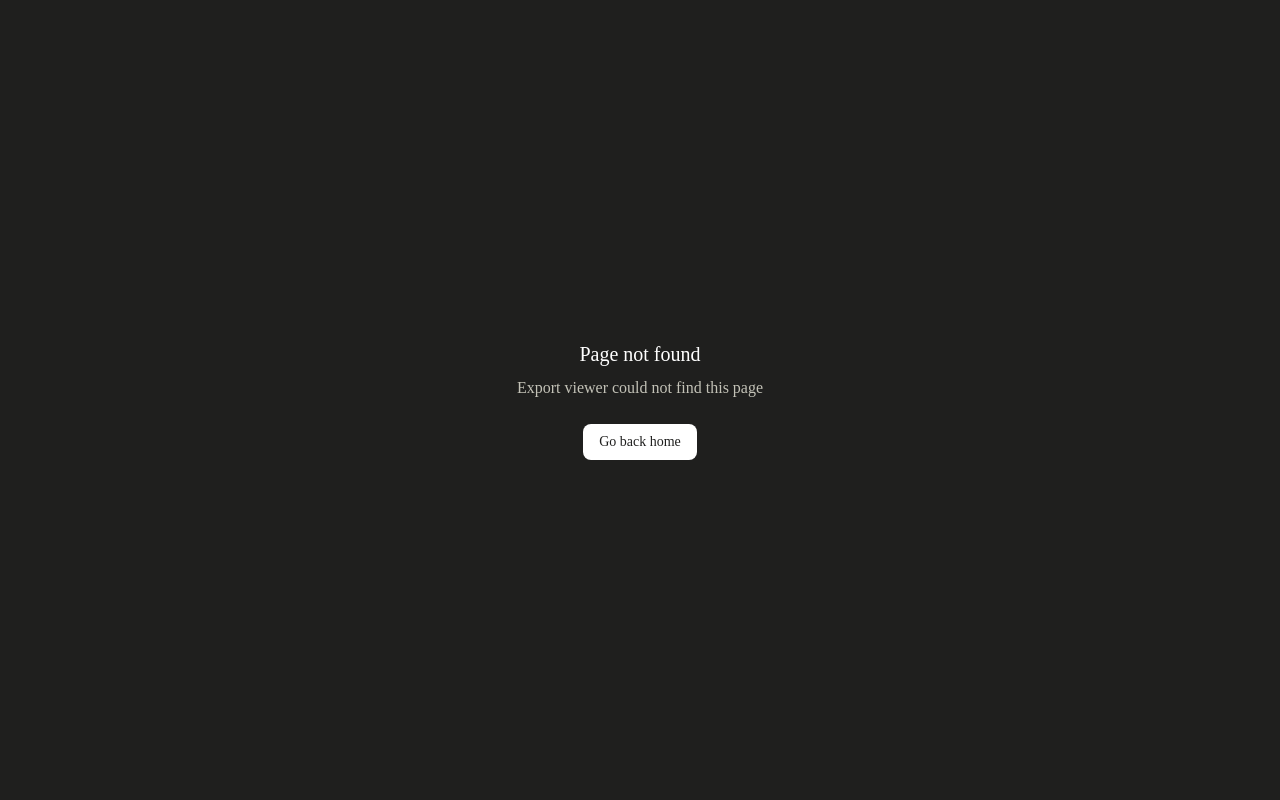
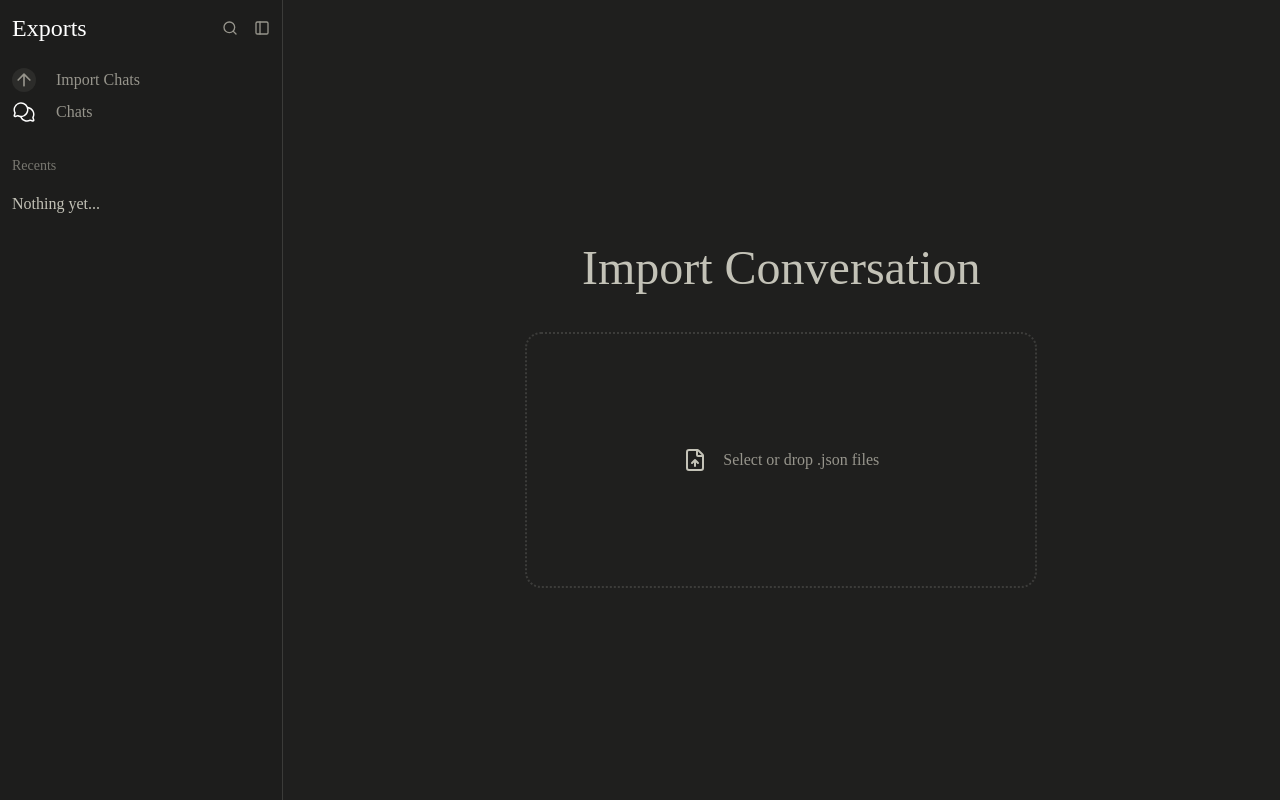
Before and after one commit to vrtq/claude-export-viewer, a React (Vite) app: page /import in a window 1280 px wide. Before the commit this address had no page. Built offline with nearby package versions, Linux system fonts and the light colour scheme; a web font is replaced by a local one.

Commit message:
feat: Create import page

```diff
--- a/src/App.tsx
+++ b/src/App.tsx
@@ -1,6 +1,7 @@
 import { BrowserRouter, Routes, Route, Outlet } from "react-router-dom"
 import Home from "@/pages/Home"
-import PageNotFound from "./pages/PageNotFound"
+import Import from "@/pages/Import"
+import PageNotFound from "@/pages/PageNotFound"
 import Sidebar from "./components/Sidebar"
 
 export default function App() {
@@ -9,6 +10,7 @@ export default function App() {
             <Routes>
                 <Route element={<Layout />}>
                     <Route path="/" element={<Home />} />
+                    <Route path="/import" element={<Import />} />
                 </Route>
                 <Route path="/*" element={<PageNotFound />} />
             </Routes>
--- /dev/null
+++ b/src/pages/Import.tsx
@@ -0,0 +1,24 @@
+export default function Import() {
+    return (
+        <div className="bg-background w-full h-full p-8">
+            { /* Centered */}
+            <div className="w-full h-full flex flex-col items-center justify-center gap-2">
+                { /* Welcome text */}
+                <div className="flex flex-row items-center gap-4 p-8">
+                    <h1 className="text-4xl lg:text-5xl text-foreground-secondary font-thin">Import Conversation</h1>
+                </div>
+                { /* Import box */}
+                <input type="file" accept=".json" className="hidden" />
+                <div className="w-80 h-64 lg:w-lg border-border border-2 border-dotted rounded-2xl p-4 flex flex-row items-center justify-center gap-4 text-foreground-secondary">
+                    <svg xmlns="http://www.w3.org/2000/svg" width={24} height={24} viewBox="0 0 24 24">
+                        <g fill="none" stroke="currentColor" strokeLinecap="round" strokeLinejoin="round" strokeWidth={2}>
+                            <path d="M6 22a2 2 0 0 1-2-2V4a2 2 0 0 1 2-2h8a2.4 2.4 0 0 1 1.704.706l3.588 3.588A2.4 2.4 0 0 1 20 8v12a2 2 0 0 1-2 2z"></path>
+                            <path d="M14 2v5a1 1 0 0 0 1 1h5m-8 4v6m3-3l-3-3l-3 3"></path>
+                        </g>
+                    </svg>
+                    <p className="text-muted-foreground font-sans">Select or drop .json files</p>
+                </div>
+            </div>
+        </div>
+    )
+}
```
